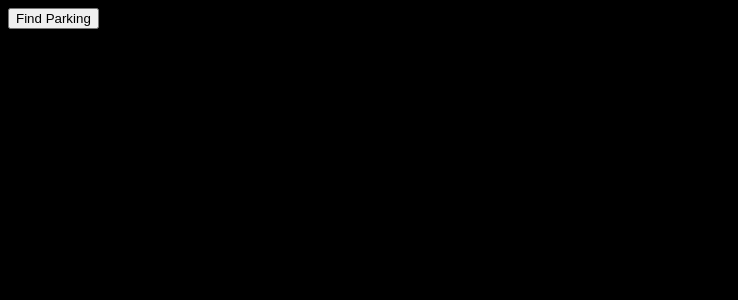
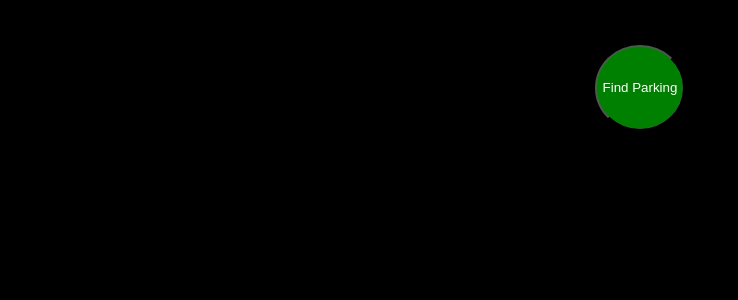
Before and after one commit to saoholt/angular-ivy-mr6tnv, an Angular app: page /startpage in a window 1280 px wide. Shown: the top 300 px of the page, without its empty margins (0-738 px from the left). Built offline with nearby package versions, Linux system fonts and the light colour scheme.

Commit message:
startpage done

```diff
--- a/src/app/startpage/startpage.component.css
+++ b/src/app/startpage/startpage.component.css
@@ -0,0 +1,7 @@
+.FindButton {
+  border-radius: 50%;
+  background-color: green;
+  line-height: 6em;
+  color: white;
+  font-weight: normal;
+}
--- a/src/app/startpage/startpage.component.html
+++ b/src/app/startpage/startpage.component.html
@@ -1 +1,5 @@
-<button routerLink="/proxy" class="FindButton">Find Parking</button>
+<div
+  style="display:flex; justify-content:center;align-items:center;height:10em;"
+>
+  <button routerLink="/proxy" class="FindButton">Find Parking</button>
+</div>
```
